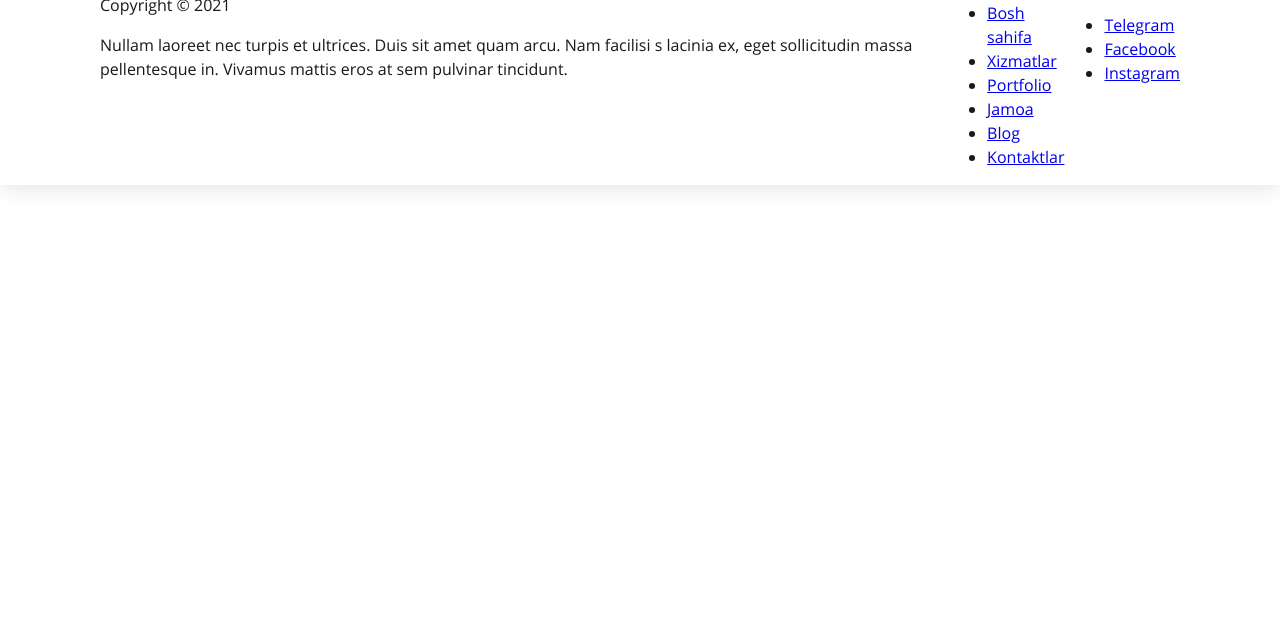
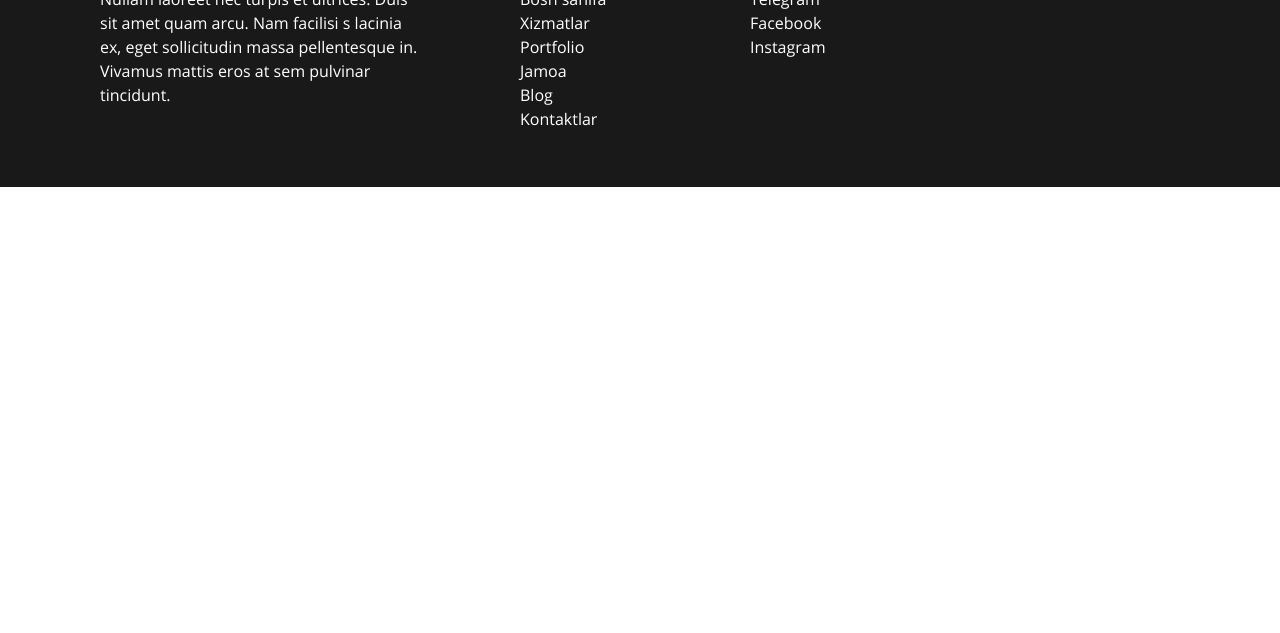
Before and after one commit to asrorbek07/Pixer2, a plain HTML site: page index.html in a window 1280 px wide. Shown: the part 167-800 px from the top of the page. Drawn offline with nearby package versions, Linux system fonts and the light colour scheme.

Commit message:
add cite footer

```diff
--- a/css/styles.css
+++ b/css/styles.css
@@ -67,10 +67,12 @@ body{
 
 .site-header{
     box-shadow: 0px 4px 20px rgba(0, 0, 0, 0.1);
+
 }
 .site-header__container{
     display: flex;
     align-items: center;
+    flex-wrap: wrap;
 }
 .logo:hover{
     opacity: 0.8;
@@ -110,6 +112,7 @@ body{
     color: var(--text-color);
     padding: 16px;
     transition: box-shadow, background-color 0.3s ease;
+    white-space: nowrap;
 }
 .sitenav__link:hover,
 .sitenav__item--active .sitenav__link {
@@ -146,6 +149,7 @@ body{
     white-space: nowrap;
     padding: 8px 16px;
     transition: all 0.1s ease-in;
+    white-space: nowrap;
 }
 .dropdown__link:hover{
     background-color: var(--accent-color);
@@ -164,6 +168,7 @@ body{
     color: var(--color-white);
     padding: 5px 13px;
     border: 3px solid transparent;
+    white-space: nowrap;
 }
 .btn-phone:hover{
     background-color: var(--color-white);
@@ -181,7 +186,61 @@ body{
 /* FOOTER */
 
 
+.site-footer{
+    background-color: var(--text-color);
+    color: var(--color-white);
+    padding-top: 56px;
+    padding-bottom: 56px;
+    margin: auto;
+    width: 100%;
 
+}
+.site-footer__container{
+    display: flex;
+    flex-wrap: wrap;
+}
+.site-footer__info{
+    margin-right: 100px;
+    width: 320px;
 
+}
+.site-footer__nav{
+    margin-right: 80px;
+    width: 150px;
+
+}
+.site-footer__title{
+    margin:0;
+    margin-bottom: 16px;
+    font-weight: bold;
+    font-size: 20px;
+    line-height: 130%;
+    white-space: nowrap;
+}
+.site-footer-text{
+    width: 320px;
+
+}
+.site-footer__list{
+    list-style-type: none;
+    padding: 0;
+    margin: 0;
+
+}
+.site-footer__link{
+    text-decoration: none;
+    color: inherit;
+    margin-bottom: 8px;
+    white-space: nowrap;
+}
+.site-footer__link:hover{
+    color: var(--accent-color);
+}
+.site-footer__link:active{
+    opacity: 0.6;
+}
+.site-footer__link:last-child{
+    margin-bottom: 0;
+}
 
 /* /FOOTER */
--- a/index.html
+++ b/index.html
@@ -49,12 +49,12 @@
         </div>
     </header>
 
-    <!-- SITE HEADER -->
+    <!-- SITE FOOTER -->
 
-    <header class="site-header">
-        <div class="site-header__container container">
+    <footer class="site-footer">
+        <div class="site-footer__container container">
             <div class="site-footer__info">
-                <p class="site-footer-copy">
+                <p class="site-footer__title">
                     Copyright &copy 2021
                 </p>
                 <p class="site-footer-text">
@@ -76,9 +76,9 @@
                 </ul>
             </div>
             <div class="site-footer__social">
-                <div class="site-footer__title">
+                <h2 class="site-footer__title">
                     Biz internetda
-                </div>
+                </h2>
                 <ul class="site-footer__list">
                     <li class="site-footer__item"><a  class="site-footer__link" href="#">Telegram</a></li>
                     <li class="site-footer__item"><a  class="site-footer__link" href="#">Facebook</a></li>
@@ -86,7 +86,7 @@
                 </ul>
             </div>
         </div>
-    </header>
+    </footer>
 
     <script src="js/scripts.js"></script>
 </body>
```
Also changed, not shown: images/site-logo.png (renamed from images/cite-logo.png).
